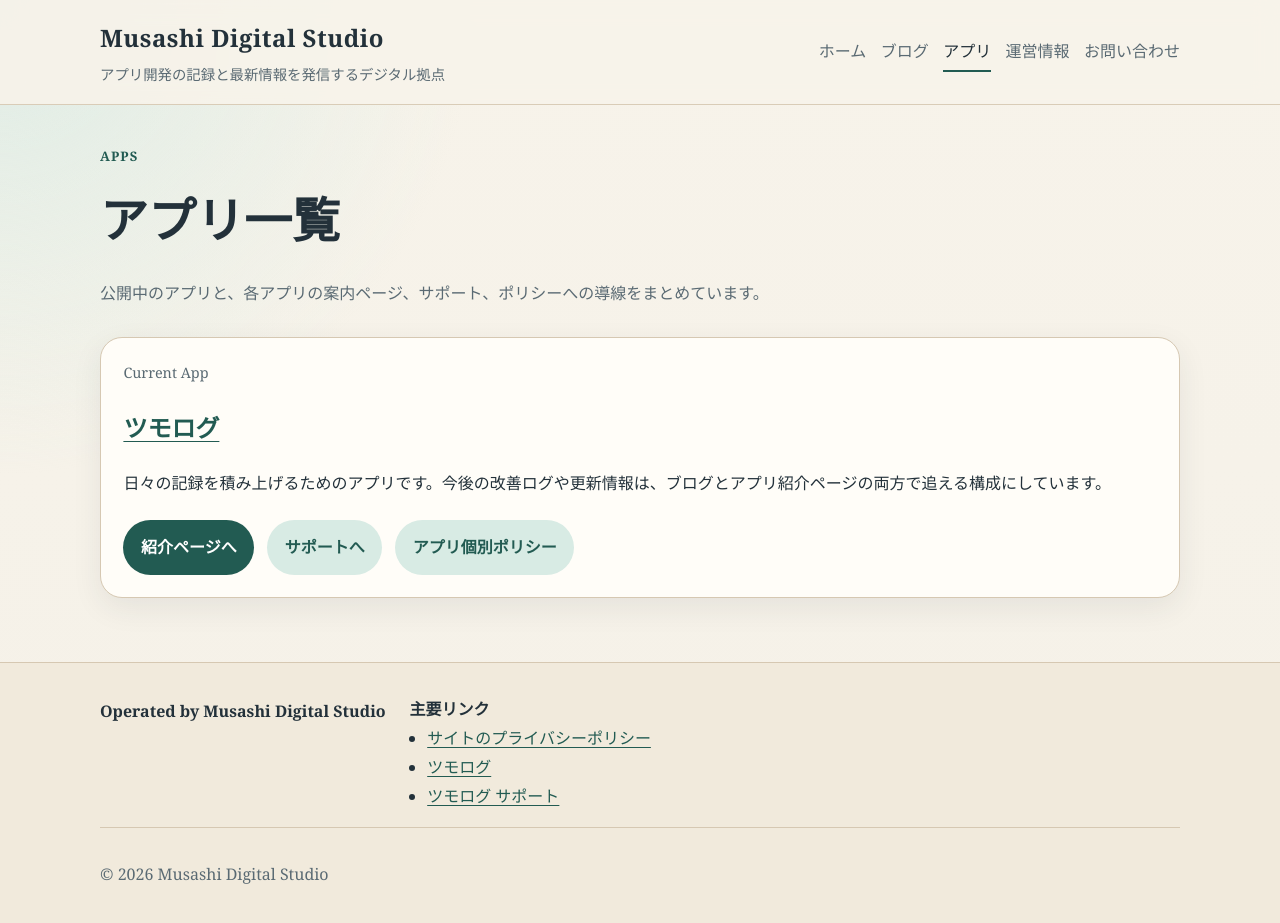
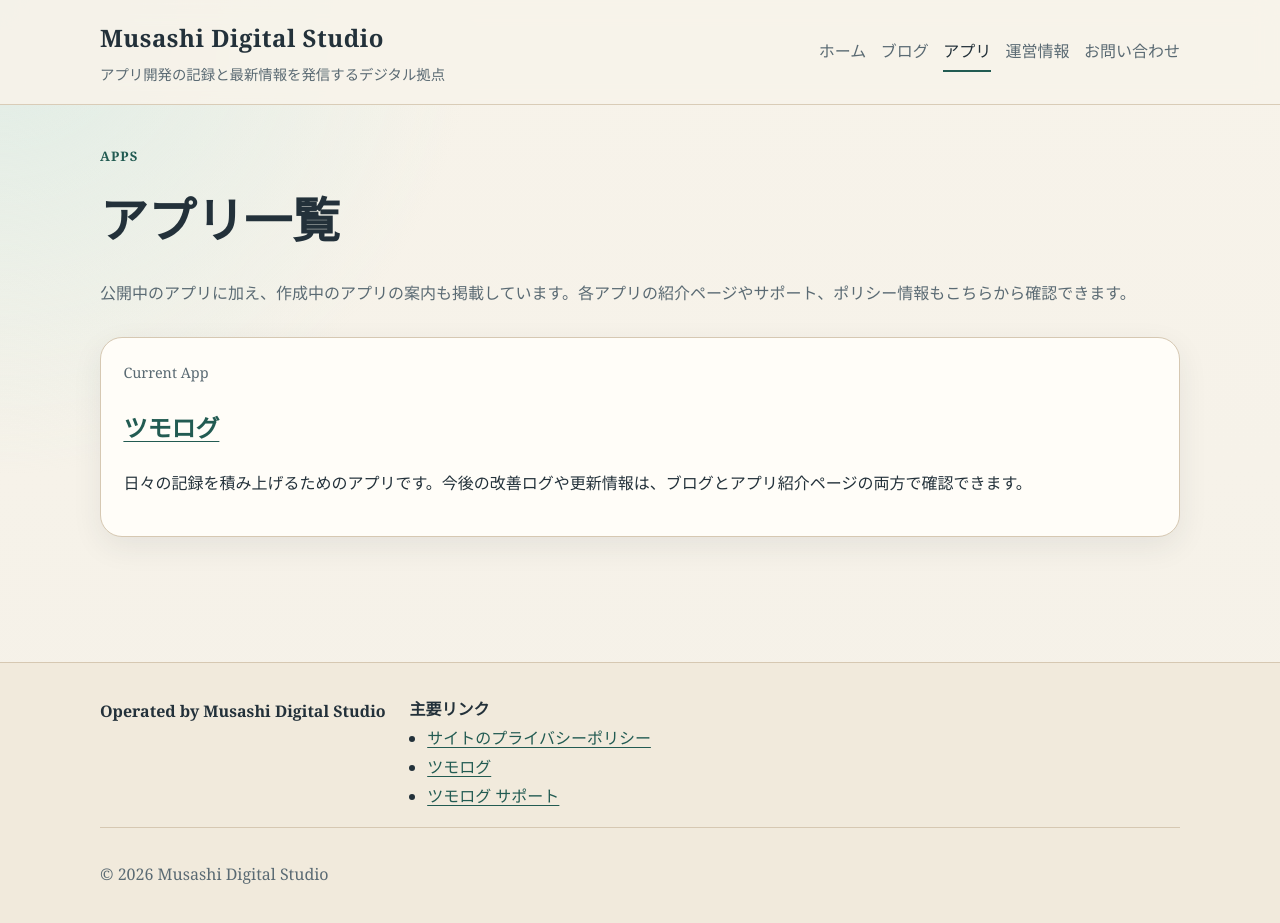
Before and after one commit to yasuhiro-toyoda/yasuhiro-toyoda.github.io, a Jekyll site: the page built from apps/index.html, in a window 1280 px wide and 930 px high. Shown: the top 923 px of the window. Built offline with Jekyll 4.4.1, drawn with Linux system fonts in a browser that asks for light colours.

Commit message:
Update apps page copy

```diff
--- a/apps/index.html
+++ b/apps/index.html
@@ -1,13 +1,13 @@
 ---
 layout: default
 title: アプリ
-description: Musashi Digital Studio のアプリ一覧です。公開中のアプリ情報、サポート、関連ポリシーへの導線をまとめています。
+description: Musashi Digital Studio のアプリ一覧です。公開中のアプリに加え、作成中のアプリの案内も掲載しています。各アプリの紹介ページやサポート、ポリシー情報もこちらから確認できます。
 ---
 <section class="wrap">
   <header class="page-header">
     <p class="eyebrow">Apps</p>
     <h1>アプリ一覧</h1>
-    <p class="muted">公開中のアプリと、各アプリの案内ページ、サポート、ポリシーへの導線をまとめています。</p>
+    <p class="muted">公開中のアプリに加え、作成中のアプリの案内も掲載しています。各アプリの紹介ページやサポート、ポリシー情報もこちらから確認できます。</p>
   </header>
 
   <div class="grid">
@@ -15,13 +15,8 @@ description: Musashi Digital Studio のアプリ一覧です。公開中のア
       <p class="meta">Current App</p>
       <h2><a href="{{ '/apps/tsumolog/' | relative_url }}">ツモログ</a></h2>
       <p>
-        日々の記録を積み上げるためのアプリです。今後の改善ログや更新情報は、ブログとアプリ紹介ページの両方で追える構成にしています。
+        日々の記録を積み上げるためのアプリです。今後の改善ログや更新情報は、ブログとアプリ紹介ページの両方で確認できます。
       </p>
-      <div class="button-row">
-        <a class="button" href="{{ '/apps/tsumolog/' | relative_url }}">紹介ページへ</a>
-        <a class="button-secondary" href="{{ '/apps/tsumolog/support/' | relative_url }}">サポートへ</a>
-        <a class="button-secondary" href="{{ '/apps/tsumolog/privacy/' | relative_url }}">アプリ個別ポリシー</a>
-      </div>
     </article>
   </div>
 </section>
```
